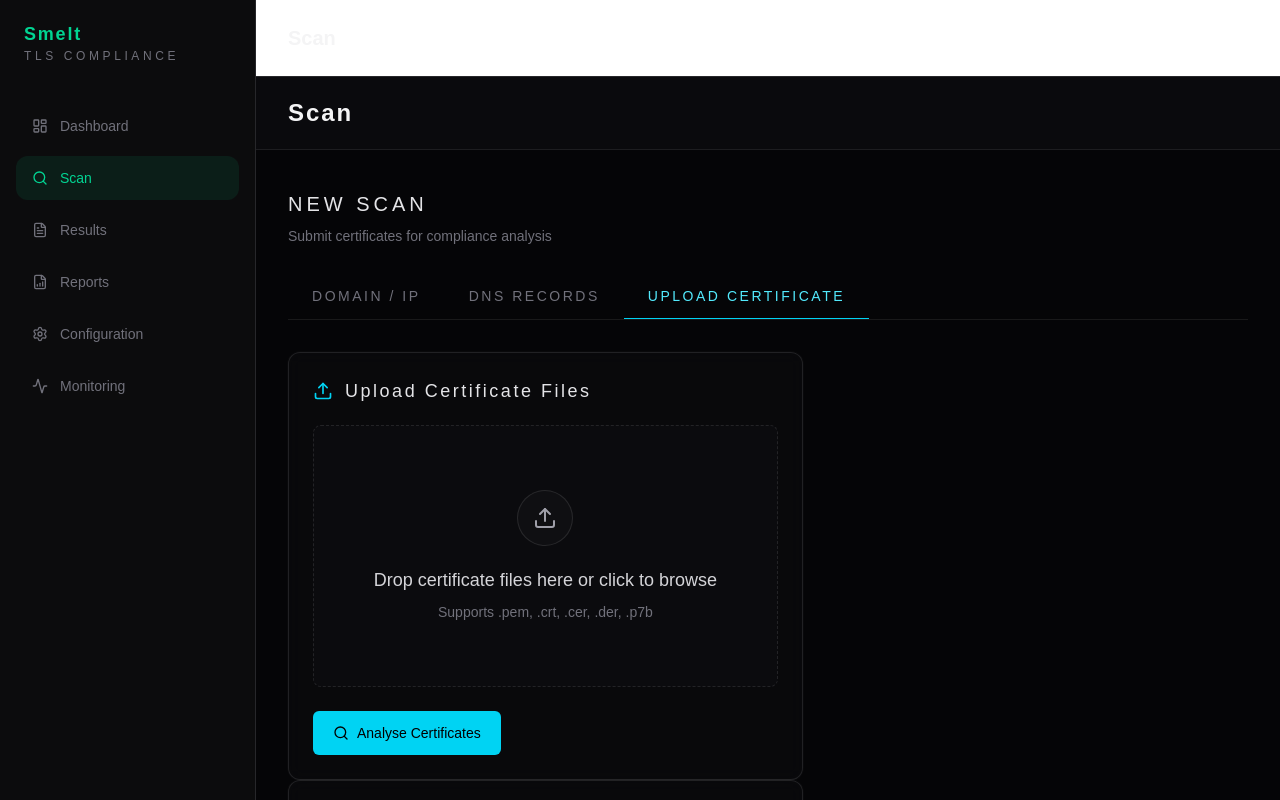
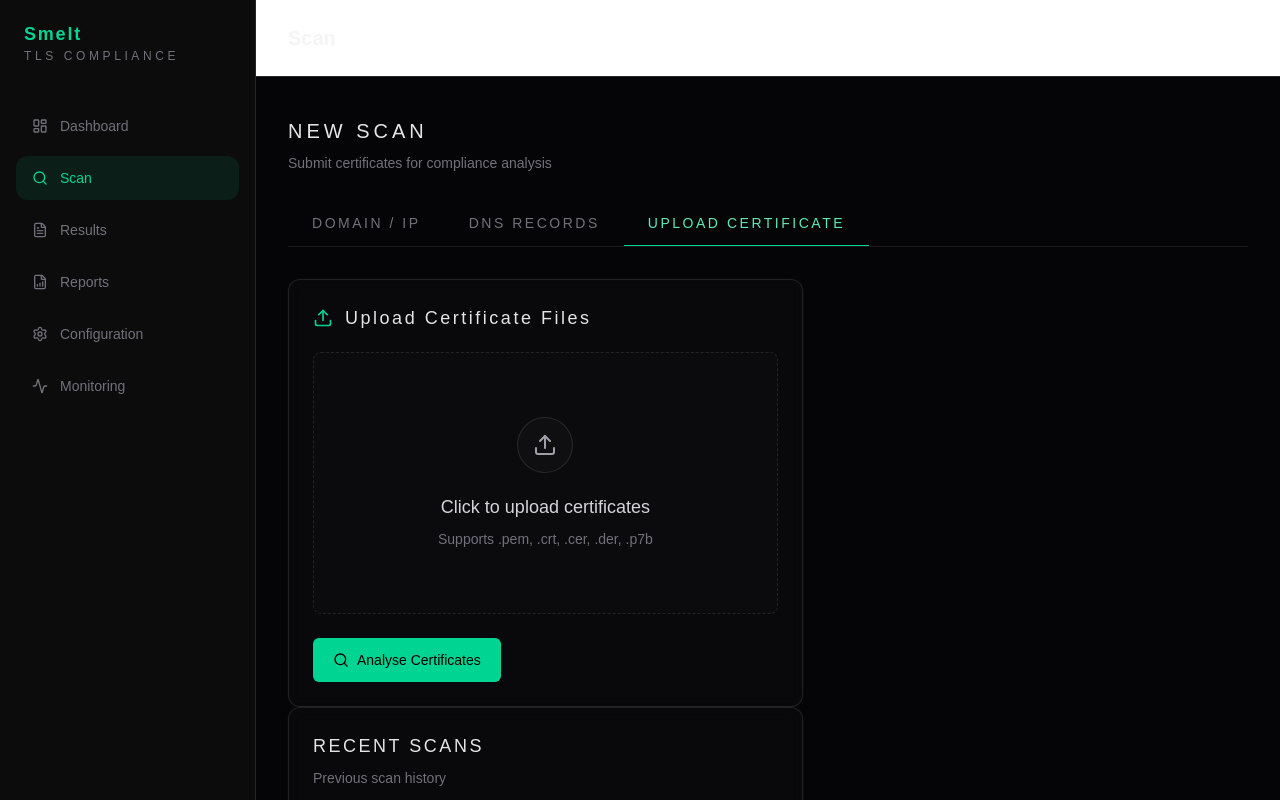
Before and after one commit to Crude-Palm-Oil/smelt-frontend, a Next.js app: page /main/scan in a window 1280 px wide. Both pictures are taken after a click on the button "UPLOAD CERTIFICATE". Shown: the top 800 px of the page. Built offline with nearby package versions, Linux system fonts and the light colour scheme.

Commit message:
Finishing upload certificate feature for scans page

```diff
--- a/app/main/scan/page.tsx
+++ b/app/main/scan/page.tsx
@@ -1,13 +1,7 @@
 "use client";
 
 import { useMemo, useState } from "react";
-import {
-  Globe,
-  Upload,
-  Search,
-  Plus,
-  Server,
-} from "lucide-react";
+import { Globe, Upload, Search, Plus, Server } from "lucide-react";
 
 type ScanTab = "domain-ip" | "dns-records" | "upload-certificate";
 
@@ -39,7 +33,7 @@ function TabButton({
       onClick={onClick}
       className={`relative border-b px-6 pb-3 pt-2 text-sm tracking-[0.18em] uppercase transition ${
         active
-          ? "border-cyan-400 text-cyan-300"
+          ? "border-emerald-400 text-emerald-300"
           : "border-transparent text-zinc-500 hover:text-zinc-300"
       }`}
     >
@@ -63,7 +57,7 @@ function Card({
     <div className="rounded-xl border border-white/10 bg-[#0a0a0d]/80 shadow-[0_0_0_1px_rgba(255,255,255,0.02)] backdrop-blur-sm">
       <div className="px-6 pt-6">
         <div className="flex items-center gap-3">
-          {icon ? <div className="text-cyan-400">{icon}</div> : null}
+          {icon ? <div className="text-emerald-400">{icon}</div> : null}
           <h3 className="text-lg tracking-[0.14em] text-zinc-200">{title}</h3>
         </div>
         {subtitle ? (
@@ -78,6 +72,50 @@ function Card({
 export default function ScanPage() {
   const [activeTab, setActiveTab] = useState<ScanTab>("domain-ip");
 
+  const [files, setFiles] = useState<File[]>([]);
+  const [loading, setLoading] = useState(false);
+  const [result, setResult] = useState<any>(null);
+
+  const removeFile = (index: number) => {
+    setFiles((prev) => prev.filter((_, i) => i !== index));
+  };
+
+  const handleFileChange = (e: React.ChangeEvent<HTMLInputElement>) => {
+    if (!e.target.files) return;
+    setFiles(Array.from(e.target.files));
+  };
+
+  const handleUpload = async () => {
+    if (files.length === 0) {
+      alert("Please upload at least 1 certificate");
+      return;
+    }
+
+    setLoading(true);
+
+    const formData = new FormData();
+    files.forEach((file) => {
+      formData.append("certificates", file);
+    });
+
+    try {
+      const res = await fetch(
+        "http://localhost:8000/integration/upload-and-scan",
+        {
+          method: "POST",
+          body: formData,
+        },
+      );
+
+      const data = await res.json();
+      setResult(data);
+    } catch (err) {
+      console.error(err);
+    } finally {
+      setLoading(false);
+    }
+  };
+
   const tabTitle = useMemo(() => {
     if (activeTab === "domain-ip") return "Scan by Domain or IP Address";
     if (activeTab === "dns-records") return "Scan from DNS Zone File";
@@ -86,7 +124,7 @@ export default function ScanPage() {
 
   return (
     <div className="min-h-screen bg-[#050507] text-zinc-100">
-      <div className="border-b border-white/8 bg-[#0a0a0d] px-8 py-5">
+      {/* <div className="border-b border-white/8 bg-[#0a0a0d] px-8 py-5">
         <div className="flex items-center justify-between">
           <h1 className="text-2xl font-semibold tracking-[0.08em] text-zinc-100">
             Scan
@@ -94,7 +132,7 @@ export default function ScanPage() {
 
 
         </div>
-      </div>
+      </div> */}
 
       <div className="px-8 py-10">
         <div className="mx-auto max-w-[1400px]">
@@ -146,7 +184,7 @@ export default function ScanPage() {
                       <textarea
                         rows={4}
                         placeholder="example.com, 192.168.1.1 (one per line)"
-                        className="w-full resize-none rounded-md border border-white/10 bg-black px-4 py-3 text-sm text-zinc-200 outline-none placeholder:text-zinc-600 focus:border-cyan-400/50"
+                        className="w-full resize-none rounded-md border border-white/10 bg-black px-4 py-3 text-sm text-zinc-200 outline-none placeholder:text-zinc-600 focus:border-emerald-400/50"
                       />
                       <p className="mt-3 text-sm leading-6 text-zinc-500">
                         Enter domains or IP addresses separated by commas or
@@ -162,12 +200,12 @@ export default function ScanPage() {
                       <input
                         type="text"
                         defaultValue="443"
-                        className="w-full rounded-md border border-white/10 bg-black px-4 py-3 text-sm text-zinc-200 outline-none focus:border-cyan-400/50"
+                        className="w-full rounded-md border border-white/10 bg-black px-4 py-3 text-sm text-zinc-200 outline-none focus:border-emerald-400/50"
                       />
                     </div>
 
                     <div className="flex flex-wrap gap-3">
-                      <button className="inline-flex items-center gap-2 rounded-md bg-cyan-400 px-5 py-3 text-sm font-medium text-black transition hover:bg-cyan-300">
+                      <button className="inline-flex items-center gap-2 rounded-md bg-emerald-400 px-5 py-3 text-sm font-medium text-black transition hover:bg-emerald-300">
                         <Search className="h-4 w-4" />
                         Start Scan
                       </button>
@@ -201,11 +239,11 @@ export default function ScanPage() {
                       <input
                         type="text"
                         defaultValue="A, AAAA, CNAME"
-                        className="w-full rounded-md border border-white/10 bg-black px-4 py-3 text-sm text-zinc-200 outline-none focus:border-cyan-400/50"
+                        className="w-full rounded-md border border-white/10 bg-black px-4 py-3 text-sm text-zinc-200 outline-none focus:border-emerald-400/50"
                       />
                     </div>
 
-                    <button className="inline-flex items-center gap-2 rounded-md bg-cyan-400 px-5 py-3 text-sm font-medium text-black transition hover:bg-cyan-300">
+                    <button className="inline-flex items-center gap-2 rounded-md bg-emerald-400 px-5 py-3 text-sm font-medium text-black transition hover:bg-emerald-300">
                       <Search className="h-4 w-4" />
                       Parse &amp; Scan
                     </button>
@@ -215,21 +253,61 @@ export default function ScanPage() {
                 {activeTab === "upload-certificate" && (
                   <div className="space-y-6">
                     <div className="rounded-lg border border-dashed border-white/10 bg-[#0b0b0e] px-6 py-16 text-center">
+                      <input
+                        type="file"
+                        multiple
+                        accept=".pem,.crt,.cer,.der,.p7b"
+                        onChange={handleFileChange}
+                        className="hidden"
+                        id="fileUpload"
+                      />
+
+                      <label htmlFor="fileUpload" className="cursor-pointer">
                         <div className="mx-auto flex h-14 w-14 items-center justify-center rounded-full border border-white/10 bg-white/[0.02]">
                           <Upload className="h-6 w-6 text-zinc-400" />
                         </div>
+
                         <p className="mt-5 text-lg text-zinc-300">
-                        Drop certificate files here or click to browse
+                          Click to upload certificates
                         </p>
                         <p className="mt-2 text-sm text-zinc-500">
-                        Supports .pem, .crt, .cer, .der, .p7b
+                          {files.length > 0
+                            ? `${files.length} files selected`
+                            : "Supports .pem, .crt, .cer, .der, .p7b"}
                         </p>
+                      </label>
                     </div>
 
-                    <button className="inline-flex items-center gap-2 rounded-md bg-cyan-400 px-5 py-3 text-sm font-medium text-black transition hover:bg-cyan-300">
+                    {files.map((f, i) => (
+                      <div
+                        key={i}
+                        className="flex items-center justify-between border-b border-white/10 py-2"
+                      >
+                        <span>{f.name}</span>
+
+                        <button
+                          onClick={() => removeFile(i)}
+                          className="text-red-400 hover:text-red-300 text-xs"
+                        >
+                          Remove
+                        </button>
+                      </div>
+                    ))}
+
+                    <button
+                      onClick={handleUpload}
+                      disabled={loading}
+                      className="inline-flex items-center gap-2 rounded-md bg-emerald-400 px-5 py-3 text-sm font-medium text-black transition hover:bg-emerald-300 disabled:opacity-50"
+                    >
                       <Search className="h-4 w-4" />
-                      Analyse Certificates
+                      {loading ? "Processing..." : "Analyse Certificates"}
                     </button>
+
+                    {result && (
+                      <pre className="mt-4 text-xs bg-black p-4 rounded border border-white/10 overflow-auto">
+                        {JSON.stringify(result, null, 2)}
+                      </pre>
+                    )}
                   </div>
                 )}
               </Card>
@@ -241,7 +319,9 @@ export default function ScanPage() {
                       className="flex items-center justify-between py-5"
                     >
                       <div>
-                        <p className="text-base text-cyan-300">{scan.name}</p>
+                        <p className="text-base text-emerald-300">
+                          {scan.name}
+                        </p>
                         <p className="mt-1 text-xs uppercase tracking-[0.16em] text-zinc-600">
                           {scan.type}
                         </p>
```
Lines whose indentation alone changed are shown as unchanged.
